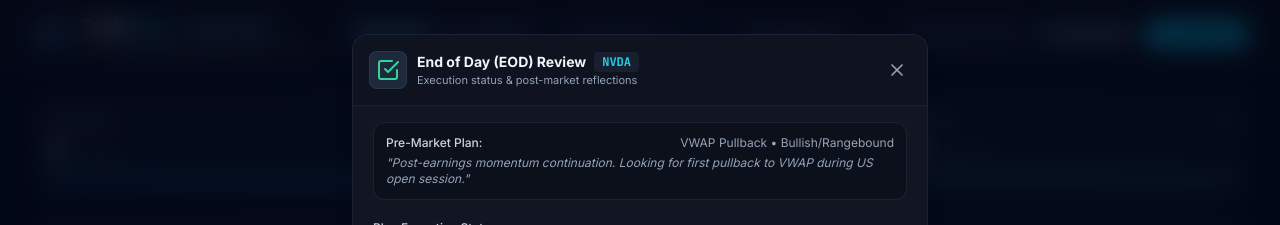
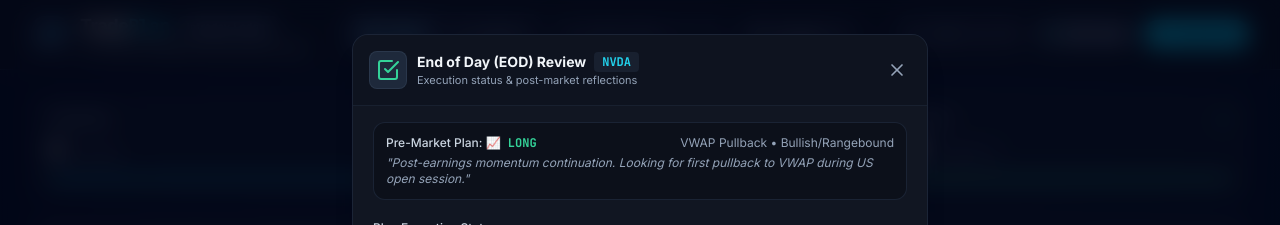
Before and after one commit to abhishekarya007/Trade-Plan, a React (Vite) app: page / in a window 1280 px wide. Both pictures are taken after a click on the button "EOD Audit". Shown: the top 225 px of the page. Built offline with nearby package versions, Linux system fonts and the light colour scheme.

Commit message:
long short added

```diff
--- a/src/App.jsx
+++ b/src/App.jsx
@@ -14,6 +14,7 @@ export default function App() {
   const [activeTab, setActiveTab] = useState('journal'); // 'journal' (Ledger) | 'analytics'
   const [selectedDate, setSelectedDate] = useState('ALL'); // 'ALL' | 'TODAY' | 'YESTERDAY'
   const [searchQuery, setSearchQuery] = useState('');
+  const [filterDirection, setFilterDirection] = useState('ALL');
   const [filterBias, setFilterBias] = useState('ALL');
   const [filterStatus, setFilterStatus] = useState('ALL');
   const [filterOutcome, setFilterOutcome] = useState('ALL');
@@ -145,6 +146,9 @@ export default function App() {
         if (!matchesSymbol && !matchesSetup && !matchesRationale) return false;
       }
 
+      // Direction filter
+      if (filterDirection !== 'ALL' && t.tradeDirection !== filterDirection) return false;
+
       // Bias filter
       if (filterBias !== 'ALL') {
         if (t.weeklyBias !== filterBias && t.dailyBias !== filterBias) return false;
@@ -158,7 +162,7 @@ export default function App() {
 
       return true;
     });
-  }, [trades, selectedDate, searchQuery, filterBias, filterStatus, filterOutcome]);
+  }, [trades, selectedDate, searchQuery, filterDirection, filterBias, filterStatus, filterOutcome]);
 
   return (
     <div className="min-h-screen flex flex-col">
@@ -193,6 +197,17 @@ export default function App() {
                 <Filter className="h-3.5 w-3.5 text-cyan-400" />
                 <span>Filters:</span>
               </div>
+
+              {/* Direction Filter */}
+              <select
+                value={filterDirection}
+                onChange={(e) => setFilterDirection(e.target.value)}
+                className="bg-slate-900 border border-slate-800 text-slate-200 rounded-lg px-2.5 py-1.5 focus:outline-none focus:border-cyan-500 cursor-pointer"
+              >
+                <option value="ALL">All Directions</option>
+                <option value="Long">Long 📈</option>
+                <option value="Short">Short 📉</option>
+              </select>
 
               {/* Bias Filter */}
               <select
--- a/src/components/EodReviewModal.jsx
+++ b/src/components/EodReviewModal.jsx
@@ -70,7 +70,11 @@ export default function EodReviewModal({ isOpen, onClose, onSaveEodReview, trade
         {/* Pre-Market Banner */}
         <div className="mx-5 mt-4 p-3 bg-[#0c101a] rounded-xl border border-slate-800/80 text-xs">
           <div className="flex items-center justify-between text-slate-400 mb-1">
-            <span className="font-medium text-slate-300">Pre-Market Plan:</span>
+            <span className="font-medium text-slate-300">
+              Pre-Market Plan: <strong className={trade.tradeDirection === 'Short' ? 'text-rose-400 font-mono' : 'text-emerald-400 font-mono'}>
+                {trade.tradeDirection === 'Short' ? '📉 SHORT' : '📈 LONG'}
+              </strong>
+            </span>
             <span>{trade.setupType} • {trade.weeklyBias}/{trade.dailyBias}</span>
           </div>
           <p className="text-slate-400 italic line-clamp-2">
--- a/src/components/JournalTableView.jsx
+++ b/src/components/JournalTableView.jsx
@@ -207,6 +207,7 @@ export default function JournalTableView({ trades, onSelectTrade, onEditPlan, on
                     <thead className="bg-[#0e131f]/90 text-slate-400 font-medium border-b border-slate-800/40 uppercase tracking-wider text-[10px]">
                       <tr>
                         <th className="py-2.5 px-4">Stock</th>
+                        <th className="py-2.5 px-4">Dir</th>
                         <th className="py-2.5 px-4">Biases (W/D)</th>
                         <th className="py-2.5 px-4">Setup Strategy</th>
                         <th className="py-2.5 px-4">Conviction</th>
@@ -235,6 +236,17 @@ export default function JournalTableView({ trades, onSelectTrade, onEditPlan, on
                                 {t.exchange || 'NSE'}
                               </span>
                             </div>
+                          </td>
+
+                          {/* Direction */}
+                          <td className="py-3 px-4 whitespace-nowrap font-mono text-xs">
+                            <span className={`px-2 py-0.5 rounded text-[10px] font-bold uppercase border ${
+                              t.tradeDirection === 'Short'
+                                ? 'bg-rose-950/60 text-rose-400 border-rose-900/60'
+                                : 'bg-emerald-950/60 text-emerald-400 border-emerald-900/60'
+                            }`}>
+                              {t.tradeDirection === 'Short' ? '📉 Short' : '📈 Long'}
+                            </span>
                           </td>
 
                           {/* Biases */}
--- a/src/components/TradeDetailModal.jsx
+++ b/src/components/TradeDetailModal.jsx
@@ -159,8 +159,16 @@ export default function TradeDetailModal({ isOpen, onClose, trade, onEditPlan, o
               </div>
             </div>
 
-            {/* Biases */}
+            {/* Biases & Direction */}
             <div className="flex flex-wrap gap-2 pt-0.5">
+              <span className={`inline-flex items-center gap-1 px-2.5 py-0.5 rounded-md text-xs font-semibold uppercase font-mono border ${
+                trade.tradeDirection === 'Short'
+                  ? 'bg-rose-950/40 text-rose-400 border-rose-900/40'
+                  : 'bg-emerald-950/40 text-emerald-400 border-emerald-900/40'
+              }`}>
+                {trade.tradeDirection === 'Short' ? '📉 Short' : '📈 Long'}
+              </span>
+
               {getBiasBadge(trade.weeklyBias, 'Weekly')}
               {getBiasBadge(trade.dailyBias, 'Daily')}
 
--- a/src/components/TradeFormModal.jsx
+++ b/src/components/TradeFormModal.jsx
@@ -6,6 +6,7 @@ export default function TradeFormModal({ isOpen, onClose, onSavePlan, initialDat
   const [formData, setFormData] = useState({
     symbol: '',
     exchange: 'NSE',
+    tradeDirection: 'Long',
     date: new Date().toISOString().split('T')[0],
     weeklyBias: BIAS_TYPES.BULLISH,
     dailyBias: BIAS_TYPES.BULLISH,
@@ -19,6 +20,7 @@ export default function TradeFormModal({ isOpen, onClose, onSavePlan, initialDat
       setFormData({
         symbol: initialData.symbol || '',
         exchange: initialData.exchange || 'NSE',
+        tradeDirection: initialData.tradeDirection || 'Long',
         date: initialData.date || new Date().toISOString().split('T')[0],
         weeklyBias: initialData.weeklyBias || BIAS_TYPES.BULLISH,
         dailyBias: initialData.dailyBias || BIAS_TYPES.BULLISH,
@@ -30,6 +32,7 @@ export default function TradeFormModal({ isOpen, onClose, onSavePlan, initialDat
       setFormData({
         symbol: '',
         exchange: 'NSE',
+        tradeDirection: 'Long',
         date: new Date().toISOString().split('T')[0],
         weeklyBias: BIAS_TYPES.BULLISH,
         dailyBias: BIAS_TYPES.BULLISH,
@@ -81,8 +84,8 @@ export default function TradeFormModal({ isOpen, onClose, onSavePlan, initialDat
         {/* Form Body */}
         <form onSubmit={handleSubmit} className="p-5 space-y-4">
 
-          {/* Symbol, Exchange, Date */}
-          <div className="grid grid-cols-1 sm:grid-cols-3 gap-3">
+          {/* Symbol, Direction, Exchange, Date */}
+          <div className="grid grid-cols-1 sm:grid-cols-4 gap-2.5">
 
             <div>
               <label className="block text-xs font-medium text-slate-300 mb-1">
@@ -96,6 +99,36 @@ export default function TradeFormModal({ isOpen, onClose, onSavePlan, initialDat
                 onChange={(e) => setFormData({ ...formData, symbol: e.target.value.toUpperCase() })}
                 className="glass-input w-full font-mono uppercase font-bold text-cyan-300"
               />
+            </div>
+
+            <div>
+              <label className="block text-xs font-medium text-slate-300 mb-1">
+                Direction
+              </label>
+              <div className="grid grid-cols-2 gap-1">
+                <button
+                  type="button"
+                  onClick={() => setFormData({ ...formData, tradeDirection: 'Long' })}
+                  className={`py-1.5 px-2 rounded-lg text-xs font-semibold border transition-all ${
+                    formData.tradeDirection === 'Long'
+                      ? 'bg-emerald-950/60 text-emerald-400 border-emerald-800'
+                      : 'bg-[#0c101a] text-slate-400 border-slate-800'
+                  }`}
+                >
+                  📈 Long
+                </button>
+                <button
+                  type="button"
+                  onClick={() => setFormData({ ...formData, tradeDirection: 'Short' })}
+                  className={`py-1.5 px-2 rounded-lg text-xs font-semibold border transition-all ${
+                    formData.tradeDirection === 'Short'
+                      ? 'bg-rose-950/60 text-rose-400 border-rose-800'
+                      : 'bg-[#0c101a] text-slate-400 border-slate-800'
+                  }`}
+                >
+                  📉 Short
+                </button>
+              </div>
             </div>
 
             <div>
--- a/src/types/trade.js
+++ b/src/types/trade.js
@@ -1,3 +1,8 @@
+export const DIRECTION_TYPES = {
+  LONG: 'Long',
+  SHORT: 'Short'
+};
+
 export const BIAS_TYPES = {
   BULLISH: 'Bullish',
   BEARISH: 'Bearish',
@@ -57,6 +62,7 @@ export const SAMPLE_TRADES = [
     date: new Date().toISOString().split('T')[0],
     symbol: 'RELIANCE',
     exchange: 'NSE',
+    tradeDirection: 'Long',
     weeklyBias: 'Bullish',
     dailyBias: 'Bullish',
     setupType: 'Breakout',
@@ -73,6 +79,7 @@ export const SAMPLE_TRADES = [
     date: new Date().toISOString().split('T')[0],
     symbol: 'TCS',
     exchange: 'NSE',
+    tradeDirection: 'Short',
     weeklyBias: 'Bearish',
     dailyBias: 'Bearish',
     setupType: 'Resistance Short',
@@ -89,6 +96,7 @@ export const SAMPLE_TRADES = [
     date: new Date().toISOString().split('T')[0],
     symbol: 'NVDA',
     exchange: 'NASDAQ',
+    tradeDirection: 'Long',
     weeklyBias: 'Bullish',
     dailyBias: 'Rangebound',
     setupType: 'VWAP Pullback',
@@ -105,6 +113,7 @@ export const SAMPLE_TRADES = [
     date: new Date(Date.now() - 86400000).toISOString().split('T')[0], // Yesterday
     symbol: 'INFY',
     exchange: 'NSE',
+    tradeDirection: 'Long',
     weeklyBias: 'Neutral',
     dailyBias: 'Bullish',
     setupType: 'Support Bounce',
@@ -121,6 +130,7 @@ export const SAMPLE_TRADES = [
     date: new Date(Date.now() - 86400000).toISOString().split('T')[0],
     symbol: 'TATAMOTORS',
     exchange: 'NSE',
+    tradeDirection: 'Long',
     weeklyBias: 'Bullish',
     dailyBias: 'Bullish',
     setupType: 'Liquidity Sweep',
@@ -130,13 +140,14 @@ export const SAMPLE_TRADES = [
     outcome: 'No Trade',
     disciplineScore: 2,
     tags: ['Hesitation / Missed Entry'],
-    eodNotes: 'Price touched sweep level perfectly, but hesitated to take the entry due to market noise. Plan would have hit full target.'
+    eodNotes: 'Price touched sweep level perfectly, but hesitated to take the entry due to market noise.'
   },
   {
     id: 'trade-106',
     date: new Date(Date.now() - 172800000).toISOString().split('T')[0], // 2 days ago
     symbol: 'AAPL',
     exchange: 'NASDAQ',
+    tradeDirection: 'Short',
     weeklyBias: 'Bearish',
     dailyBias: 'Bearish',
     setupType: 'Trend Continuation',
```
